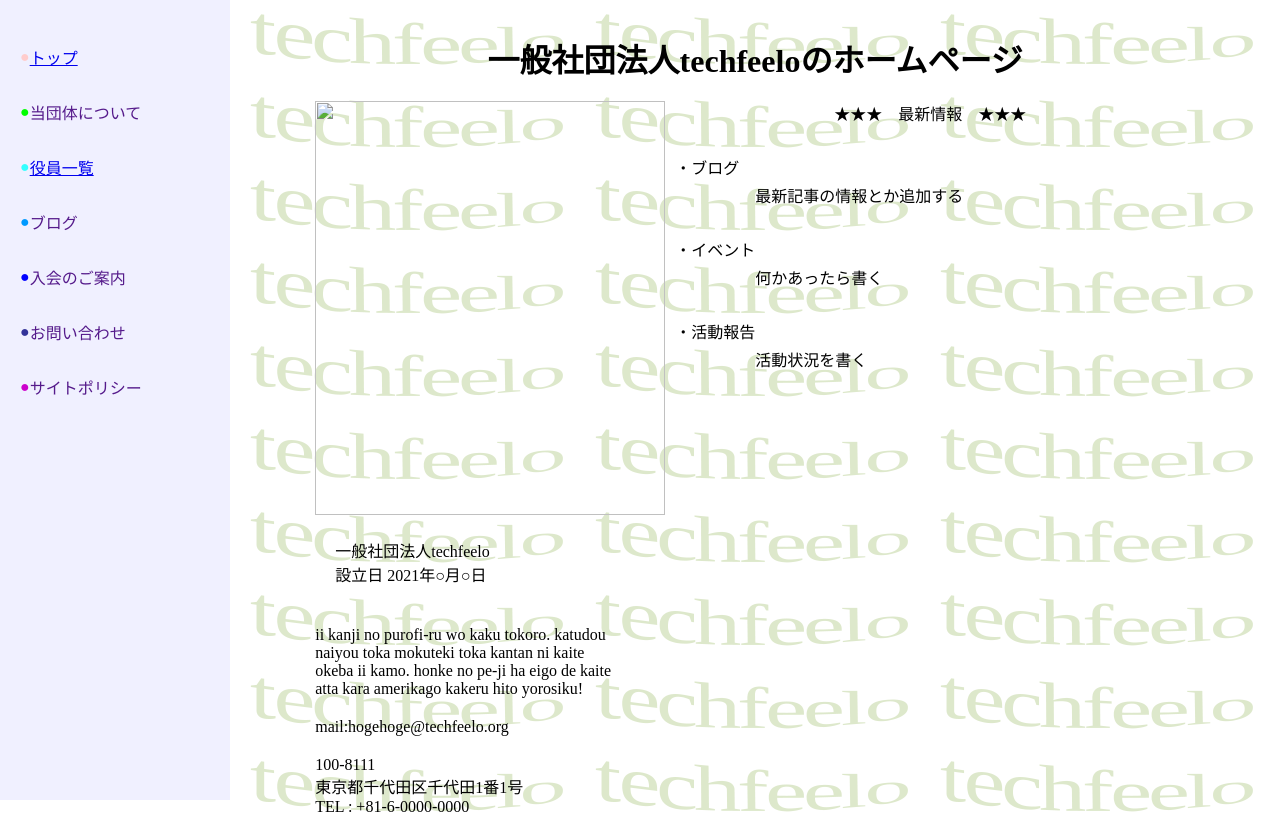
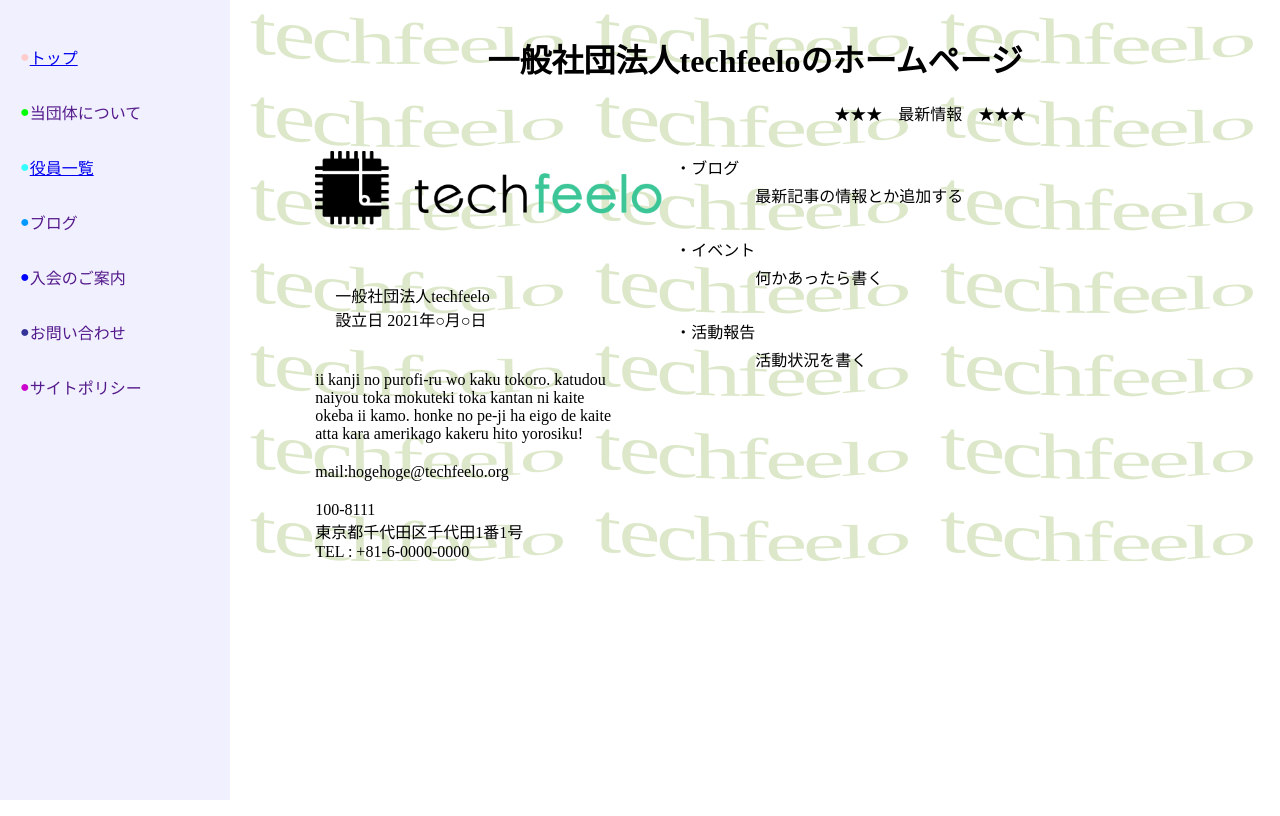
Before and after one commit to techfeelo/legacy-homepage, a plain HTML site: page index.html in a window 1280 px wide. Drawn offline with Linux system fonts and the light colour scheme.

Commit message:
ロゴの比率を綺麗にした

```diff
--- a/index.html
+++ b/index.html
@@ -109,7 +109,7 @@
       <div class="contents-wrapper-inner">
         <div class="content-left">
           <div class="face-photo">
-            <img src="./logo.png" width="350" height="414">
+            <img src="./images/techfeelo_logo.png">
           </div>
           <p class="profile">
             一般社団法人techfeelo<br/>
--- a/style.css
+++ b/style.css
@@ -30,7 +30,7 @@
    .contents-wrapper {
      height: 100%;
      width: 82%;
-     background-image: url("./techfeelo.png");
+     background-image: url("./images/techfeelo.png");
    }
    .heading {
      margin-top: 35px;
@@ -47,10 +47,12 @@
    .content-left {
      width: 350px;
    }
-   .face-photo {
-     width: 100%;
-     height: 414px;
-     margin-bottom: 23px;
+   .face-photo img{
+     width: 350px;
+     height: auto;
+     margin-top: 50px;
+     margin-bottom: 50px;
+
    }
    .profile {
      margin-bottom: 40px;
```
Also changed, not shown: images/techfeelo.png (renamed from techfeelo.png), images/techfeelo_logo.png (added), logo_kari.png (deleted).
